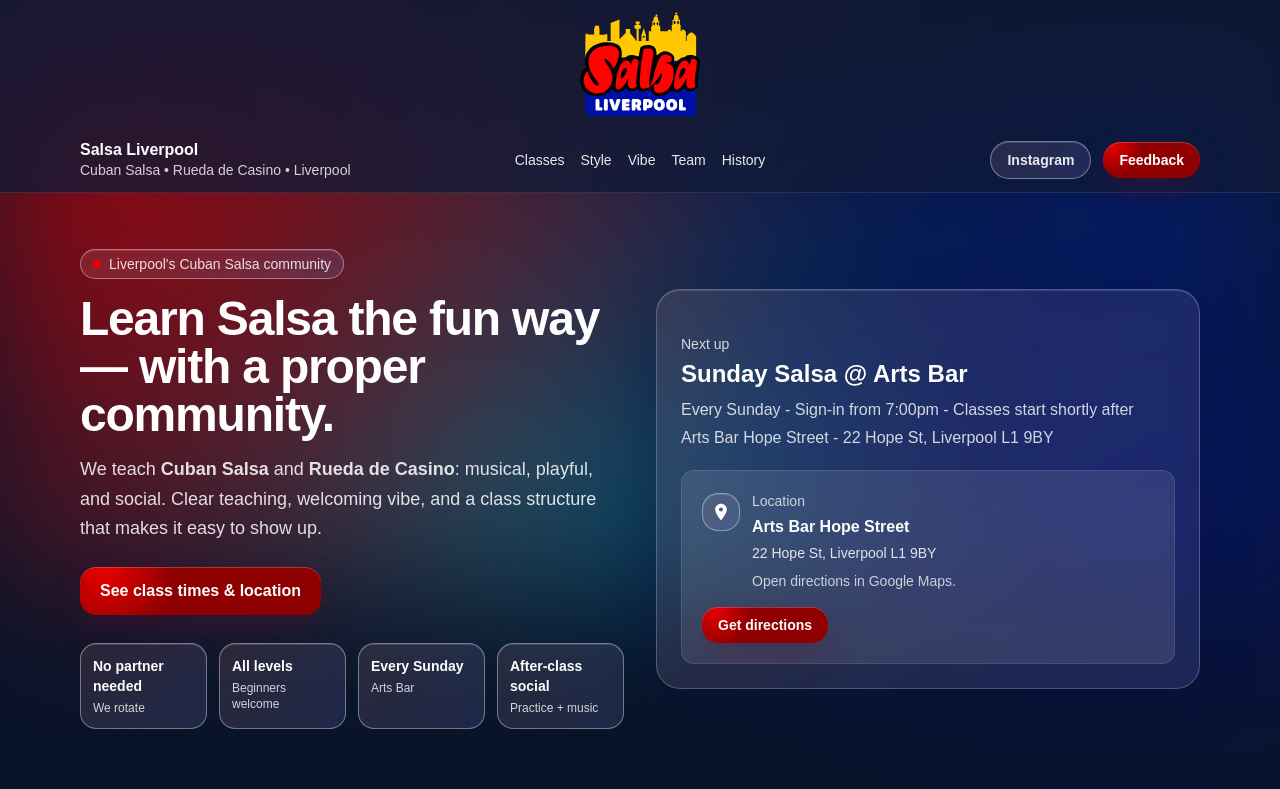
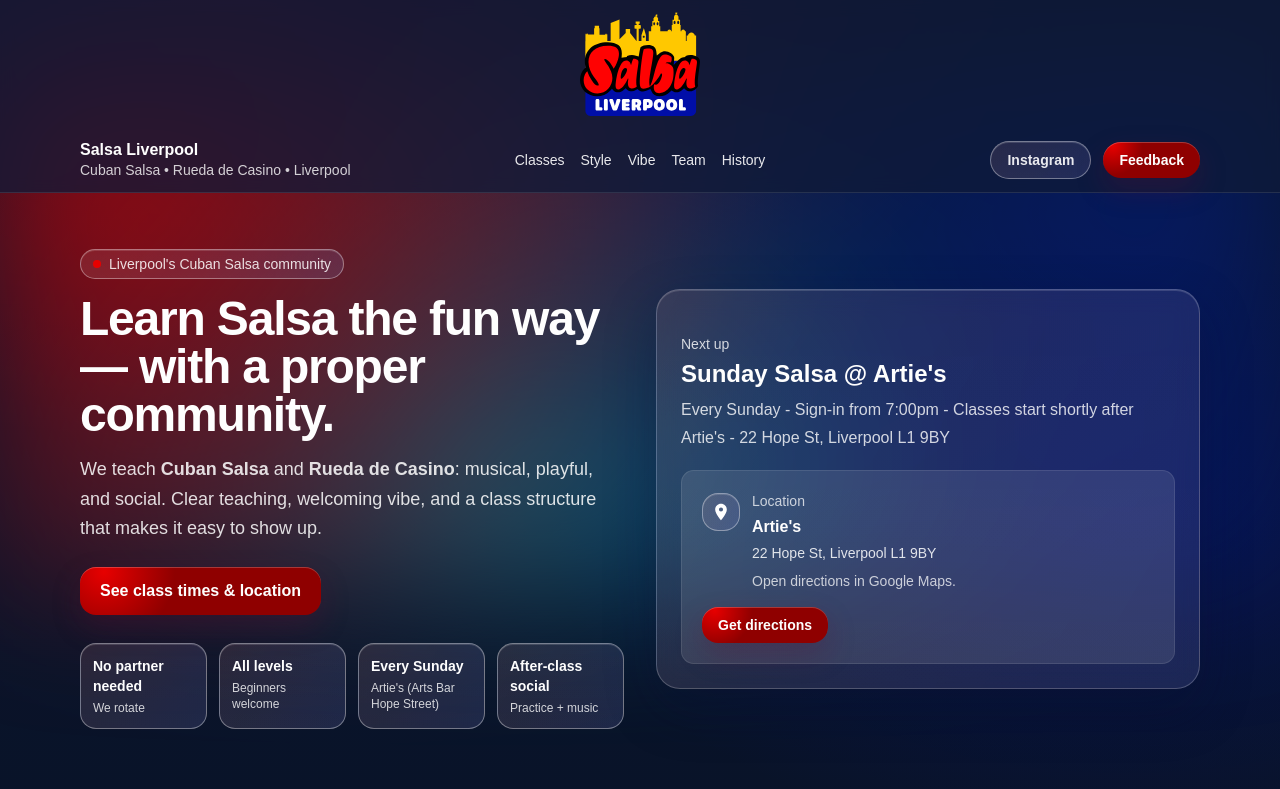
Before and after one commit to dance-engine/salsa-liverpool, a Next.js app: page / in a window 1280 px wide. Shown: the top 789 px of the page. Built offline with nearby package versions, Linux system fonts and the light colour scheme.

Commit message:
💬 Update Sunday salsa venue name

```diff
--- a/app/Data.ts
+++ b/app/Data.ts
@@ -104,7 +104,7 @@ export const navLinks: NavLink[] = [
 export const quickFacts: QuickFact[] = [
   { label: "No partner needed", sub: "We rotate" },
   { label: "All levels", sub: "Beginners welcome" },
-  { label: "Every Sunday", sub: "Arts Bar" },
+  { label: "Every Sunday", sub: "Artie's (Arts Bar Hope Street)" },
   { label: "After-class social", sub: "Practice + music" },
 ];
 
@@ -142,8 +142,8 @@ export const otherClasses: OtherClassLink[] = [
 ];
 
 export const sundayArtsBar: ClassInfo = {
-  title: "Sunday Salsa @ Arts Bar",
-  venue: "Arts Bar Hope Street",
+  title: "Sunday Salsa @ Artie's",
+  venue: "Artie's",
   address: "22 Hope St, Liverpool L1 9BY",
   day: "Every Sunday",
   time: "Sign-in from 7:00pm - Classes start shortly after",
```
